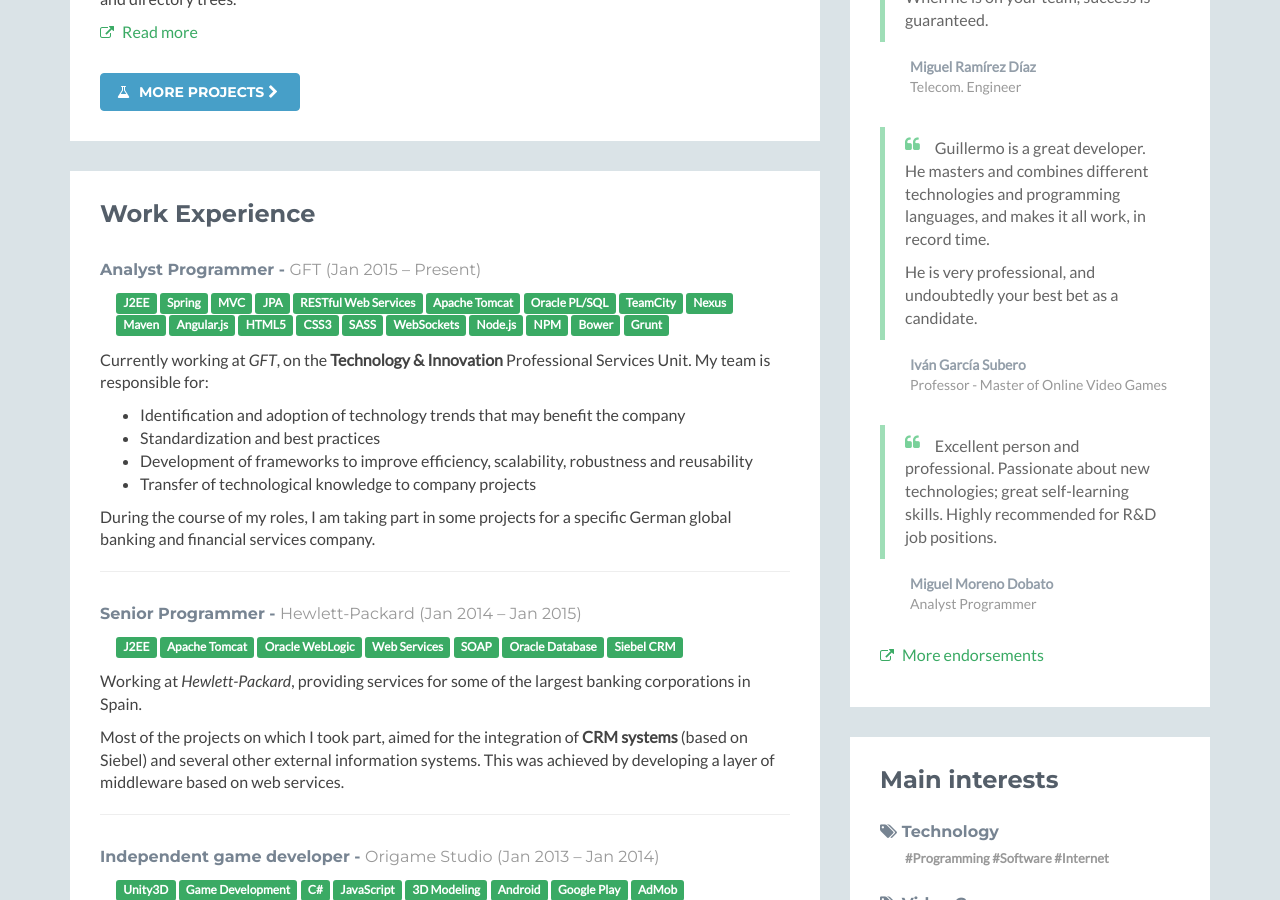
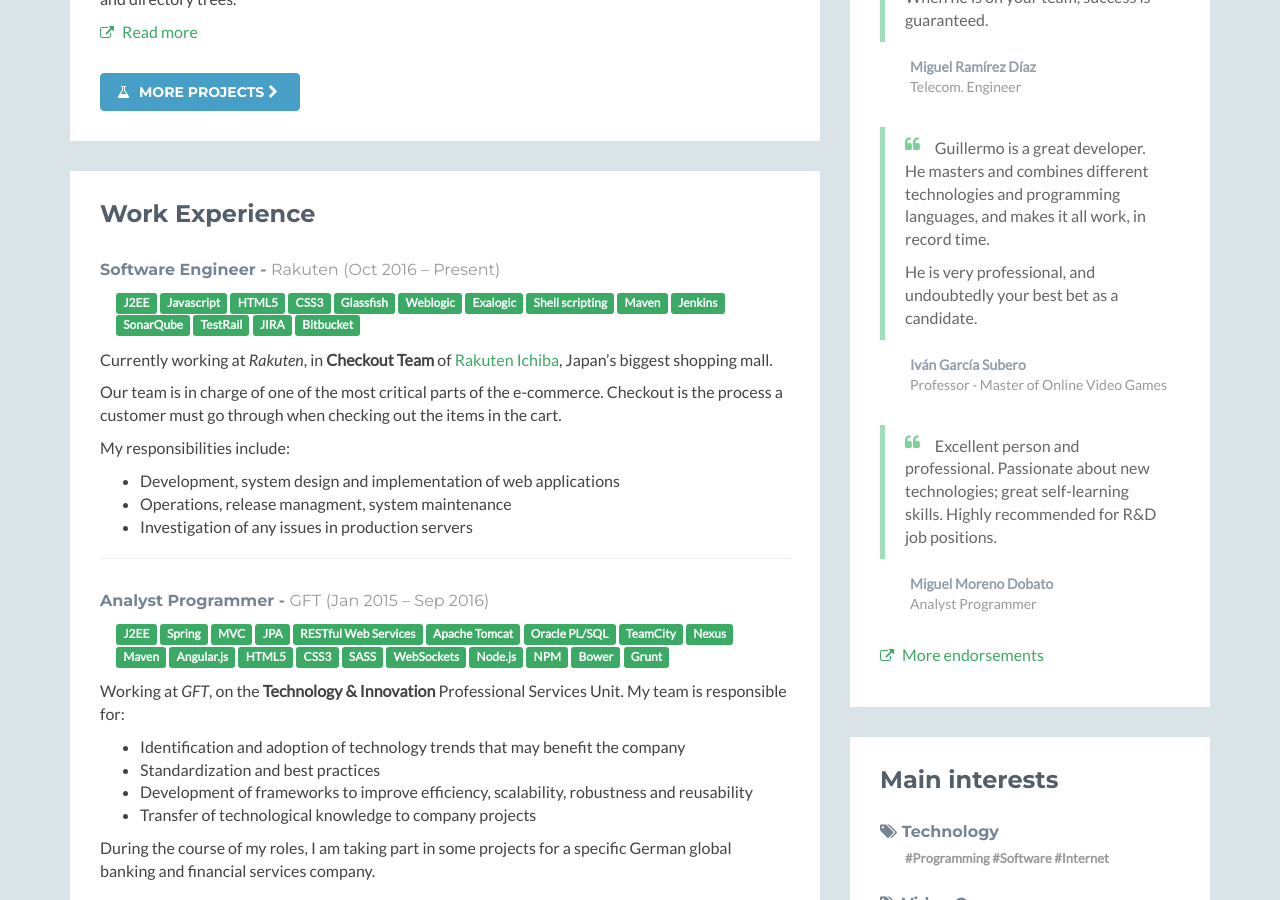
Before and after one commit to guillermocalvo/guillermocalvo.github.io, a Jekyll site: the page built from index.md, in a window 1280 px wide and 900 px high, scrolled down 2445 px. Built offline with Jekyll 4.4.1, drawn with Linux system fonts in a browser that asks for light colours.

Commit message:
Update work experience

```diff
--- a/_data/experiences.yml
+++ b/_data/experiences.yml
@@ -1,14 +1,32 @@
 title: Work Experience
 featured:
+  - position: Software Engineer
+    company: Rakuten
+    link: https://corp.rakuten.co.jp/
+    from: Oct 2016
+    to: Present
+    technologies: [J2EE, Javascript, HTML5, CSS3, Glassfish, Weblogic, Exalogic, Shell scripting, Maven, Jenkins, SonarQube, TestRail, JIRA, Bitbucket]
+    content: |
+
+      Currently working at *Rakuten*, in **Checkout Team** of [Rakuten Ichiba](https://www.rakuten.co.jp), Japan's biggest shopping mall.
+
+      Our team is in charge of one of the most critical parts of the e-commerce. Checkout is the process a customer must go through when checking out the items in the cart.
+
+      My responsibilities include:
+
+      * Development, system design and implementation of web applications
+      * Operations, release managment, system maintenance
+      * Investigation of any issues in production servers
+
   - position: Analyst Programmer
     company: GFT
     link: http://www.gft.com/
     from: Jan 2015
-    to: Present
+    to: Sep 2016
     technologies: [J2EE, Spring, MVC, JPA, RESTful Web Services, Apache Tomcat, Oracle PL/SQL, TeamCity, Nexus, Maven, Angular.js, HTML5, CSS3, SASS, WebSockets, Node.js, NPM, Bower, Grunt]
     content: |
 
-      Currently working at *GFT*, on the **Technology & Innovation** Professional Services Unit. My team is responsible for:
+      Working at *GFT*, on the **Technology & Innovation** Professional Services Unit. My team is responsible for:
 
       * Identification and adoption of technology trends that may benefit the company
       * Standardization and best practices
```
